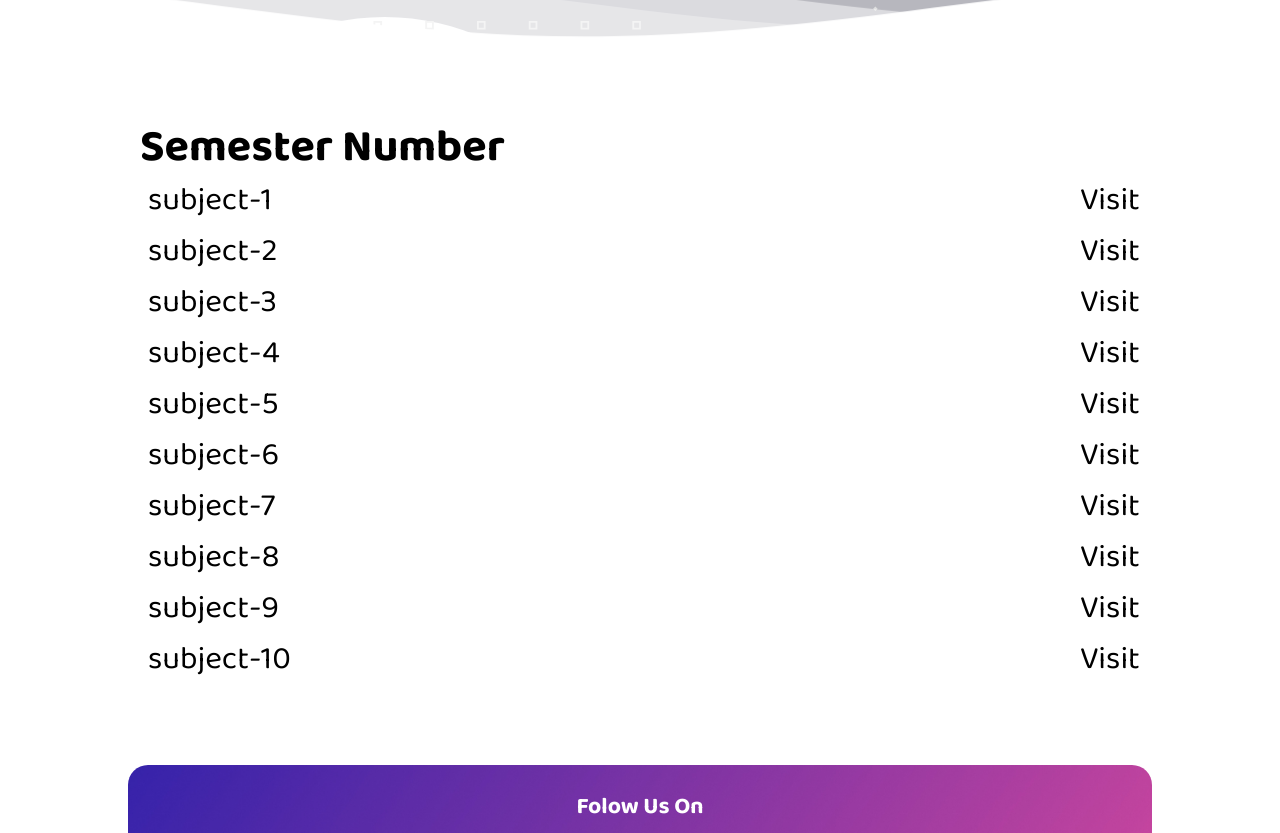
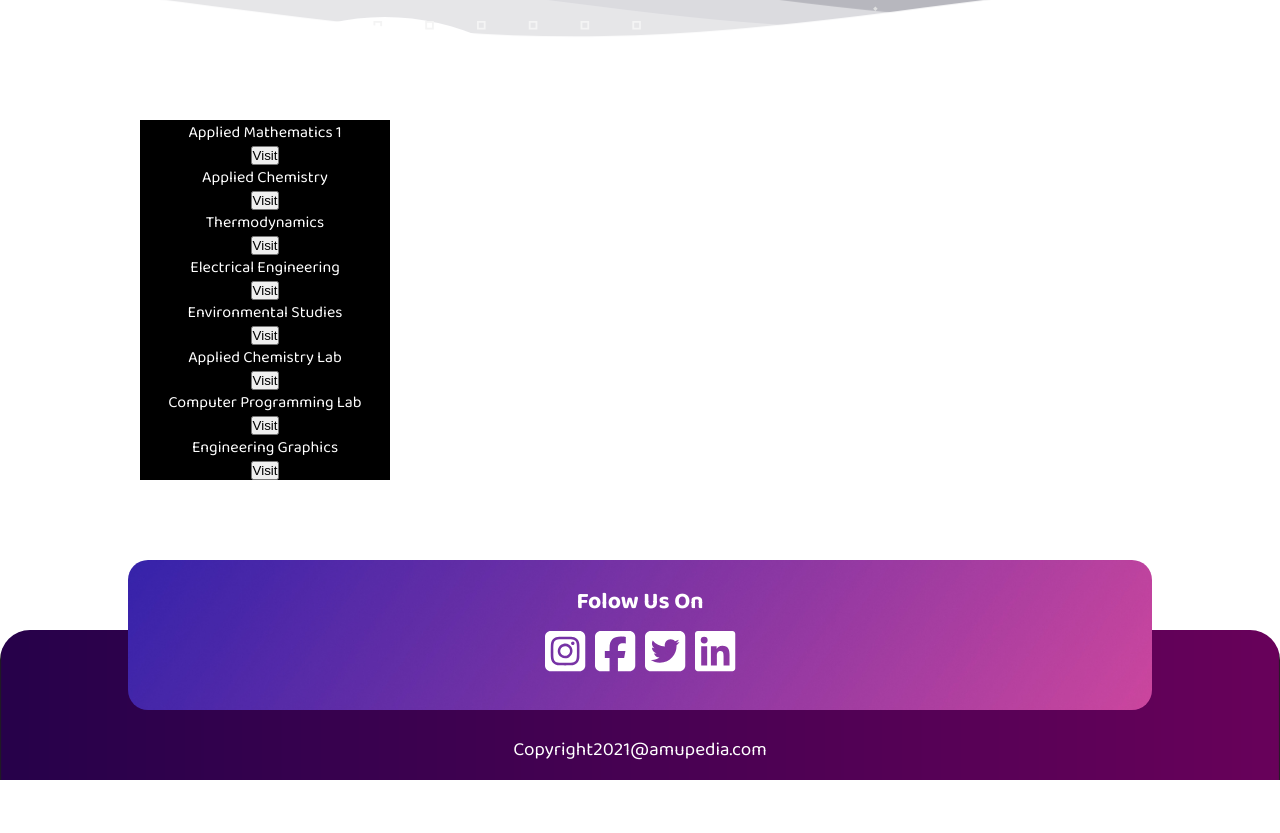
Before and after one commit to amupedia2021/amupedia-web, a Next.js app: page /courses/first-year in a window 1280 px wide. Shown: the part 460-1293 px from the top of the page. After the commit the page ends 1240 px from the top, so only its background shows below. Built offline with nearby package versions, Linux system fonts and the light colour scheme; a web font is replaced by a local one.

Commit message:
Deploy Testing

```diff
--- a/components/Sems.js
+++ b/components/Sems.js
@@ -1,104 +1,26 @@
 import styles from '@styles/scss/sems.module.scss';
 import Link from 'next/link';
+import SubjCard from '@comp/SubjCard';
 
-const Sems = () => {
+const Sems = ({ data }) => {
 	return (
 		<section className={styles.main}>
-			<div className={styles.semWrapper}>
-				<h2 className={styles.semNum}>Semester Number</h2>
-				<ul className={styles.subjects}>
-					<li className={styles.subjItem}>
-						<div className="subj">
-							{' '}
-							<span> subject-1</span>
-							<Link href="">
-								<a href="">Visit</a>
-							</Link>
+			{data.map((sem) => {
+				return (
+					<>
+						<div className={styles.semWrapper}>
+							{sem.name && <h2 className={styles.semNum}>{sem.name}</h2>}
+							{sem.subjects.map((sub) => {
+								return (
+									<>
+										<SubjCard details={sub}></SubjCard>
+									</>
+								);
+							})}
 						</div>
-					</li>
-					<li className={styles.subjItem}>
-						<div className="subj">
-							{' '}
-							<span> subject-2</span>
-							<Link href="">
-								<a href="">Visit</a>
-							</Link>
-						</div>
-					</li>
-					<li className={styles.subjItem}>
-						<div className="subj">
-							{' '}
-							<span> subject-3</span>
-							<Link href="">
-								<a href="">Visit</a>
-							</Link>
-						</div>
-					</li>
-					<li className={styles.subjItem}>
-						<div className="subj">
-							{' '}
-							<span> subject-4</span>
-							<Link href="">
-								<a href="">Visit</a>
-							</Link>
-						</div>
-					</li>
-					<li className={styles.subjItem}>
-						<div className="subj">
-							{' '}
-							<span> subject-5</span>
-							<Link href="">
-								<a href="">Visit</a>
-							</Link>
-						</div>
-					</li>
-					<li className={styles.subjItem}>
-						<div className="subj">
-							{' '}
-							<span> subject-6</span>
-							<Link href="">
-								<a href="">Visit</a>
-							</Link>
-						</div>
-					</li>
-					<li className={styles.subjItem}>
-						<div className="subj">
-							{' '}
-							<span> subject-7</span>
-							<Link href="">
-								<a href="">Visit</a>
-							</Link>
-						</div>
-					</li>
-					<li className={styles.subjItem}>
-						<div className="subj">
-							{' '}
-							<span>subject-8</span>
-							<Link href="">
-								<a href="">Visit</a>
-							</Link>
-						</div>
-					</li>
-					<li className={styles.subjItem}>
-						<div className="subj">
-							{' '}
-							<span> subject-9 </span>
-							<Link href="">
-								<a href="">Visit</a>
-							</Link>
-						</div>
-					</li>
-					<li className={styles.subjItem}>
-						<div className="subj">
-							{' '}
-							<span> subject-10 </span>
-							<Link href="">
-								<a href="">Visit</a>
-							</Link>
-						</div>
-					</li>
-				</ul>
-			</div>
+					</>
+				);
+			})}
 		</section>
 	);
 };
--- /dev/null
+++ b/components/SubjCard.js
@@ -0,0 +1,19 @@
+import styles from '@styles/scss/subjcard.module.scss';
+import Link from 'next/link';
+
+const SubjCard = ({ details }) => {
+	return (
+		<>
+			<div className={styles.subject}>
+				<span className={styles.name}>{details.name}</span>
+				<button className={styles.visitBtn}>
+					<Link href="" passHref>
+						<a>Visit</a>
+					</Link>
+				</button>
+			</div>
+		</>
+	);
+};
+
+export default SubjCard;
--- a/data/semData.js
+++ b/data/semData.js
@@ -0,0 +1,47 @@
+export const firstYearSems = [
+	{
+		name: null,
+		subjects: [
+			{
+				name: 'Applied Mathematics 1',
+				img: null,
+				linkToPage: '',
+			},
+			{
+				name: 'Applied Chemistry',
+				img: null,
+				linkToPage: '',
+			},
+			{
+				name: 'Thermodynamics',
+				img: null,
+				linkToPage: '',
+			},
+			{
+				name: 'Electrical Engineering',
+				img: null,
+				linkToPage: '',
+			},
+			{
+				name: 'Environmental Studies',
+				img: null,
+				linkToPage: '',
+			},
+			{
+				name: 'Applied Chemistry Lab',
+				img: null,
+				linkToPage: '',
+			},
+			{
+				name: 'Computer Programming Lab',
+				img: null,
+				linkToPage: '',
+			},
+			{
+				name: 'Engineering Graphics',
+				img: null,
+				linkToPage: '',
+			},
+		],
+	},
+];
--- a/pages/blog/[blogId].js
+++ b/pages/blog/[blogId].js
@@ -1,3 +1,7 @@
+import { useRouter } from 'next/router';
+
 export default function BlogId() {
-	return <div>Blog Id</div>;
+	const router = useRouter();
+	const { blogId } = router.query;
+	return <div>Blog number - {blogId}</div>;
 }
--- a/pages/courses/first-year/index.js
+++ b/pages/courses/first-year/index.js
@@ -1,13 +1,14 @@
 import Footer from 'components/Footer';
 import Header from 'components/Header';
 import Sems from 'components/Sems';
+import { firstYearSems } from 'data/semData';
 
 const FirstYear = () => {
 	return (
 		<div>
 			<Header image="/images/blog/blog_bg.svg" text="First Year" />
-			<Sems />
-      <Footer/>
+			<Sems data={firstYearSems} />
+			<Footer />
 		</div>
 	);
 };
--- a/styles/scss/sems.module.scss
+++ b/styles/scss/sems.module.scss
@@ -13,14 +13,4 @@
 		text-align: left !important;
 		margin: 0;
 	}
-
-	.subjects {
-		padding-left: 0.5rem;
-		list-style: none;
-		.subjItem > div {
-			@include flex;
-			justify-content: space-between;
-			font-size: 4vmin !important;
-		}
-	}
 }
--- /dev/null
+++ b/styles/scss/subjcard.module.scss
@@ -0,0 +1,9 @@
+@import './config';
+
+.subject{
+  background: #000;
+  color: white;
+  width: 250px;
+  @include flex;
+  flex-direction: column;
+}
```
Also changed, not shown: components/BlogCard.js (+10 -3 lines), data/blogdata.js (added, +47 -0 lines), pages/blog/index.js (+10 -15 lines), public/images/home/amupedia-symm.png (deleted).
